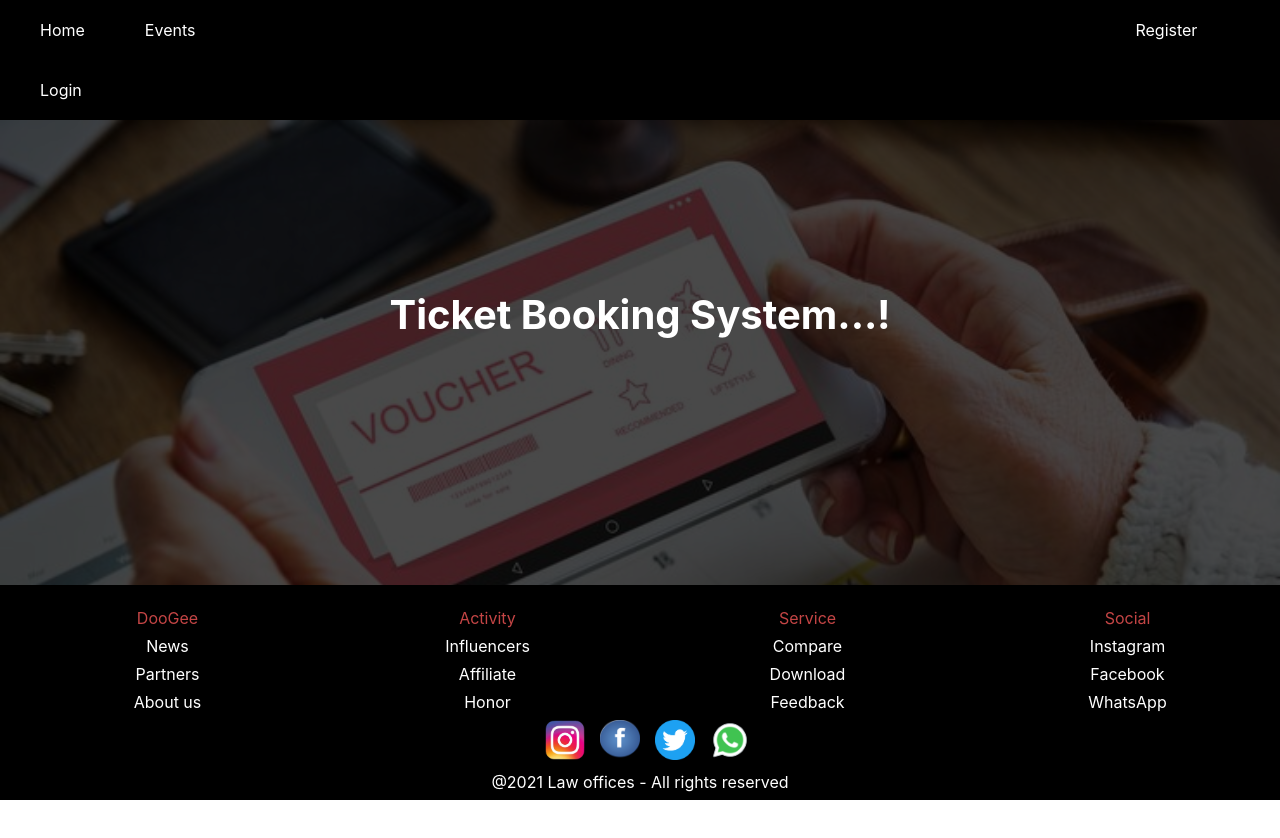
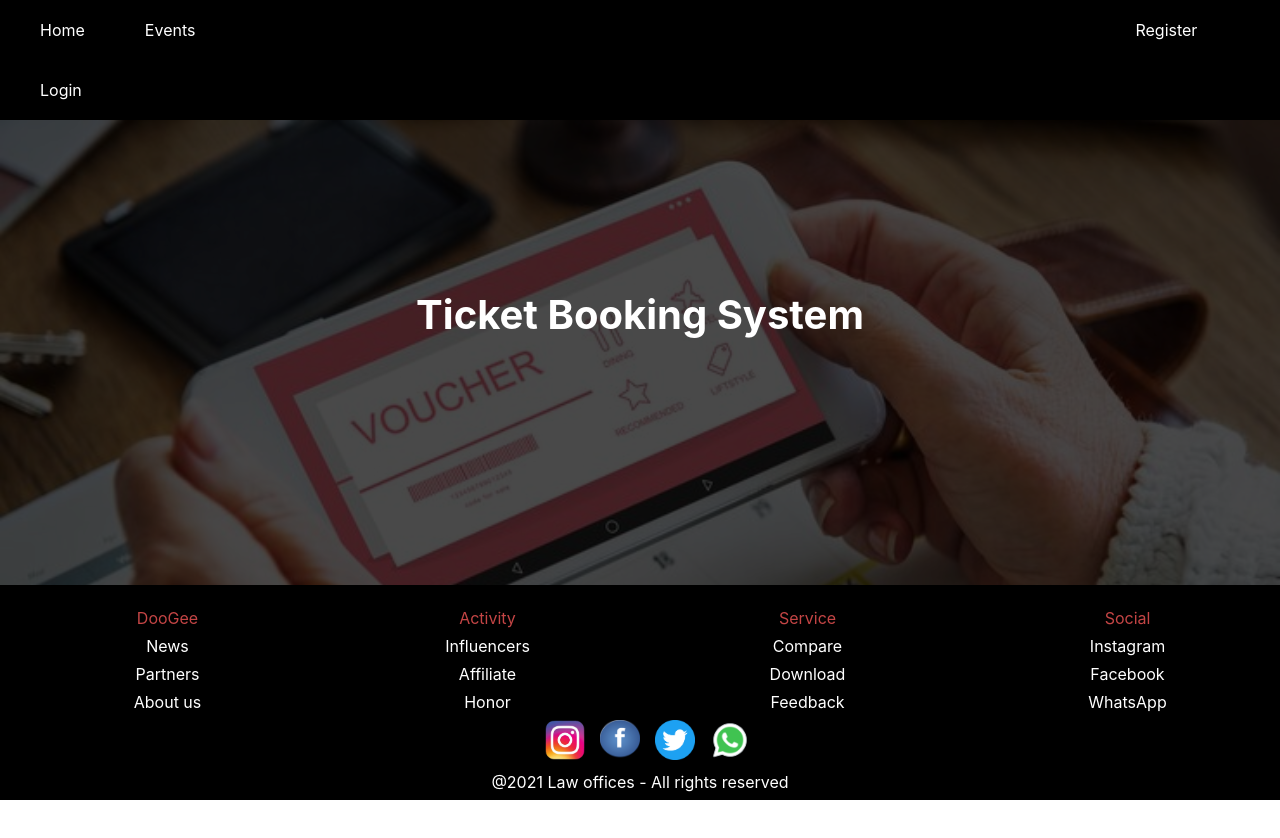
Before and after one commit to zainabasifali/Ticket-Booking, a React (Create React App) app: page / in a window 1280 px wide. Shown: the top 838 px of the page. Built offline with nearby package versions, Linux system fonts and the light colour scheme.

Commit message:
Update Home.jsx

```diff
--- a/src/Components/Home/Home.jsx
+++ b/src/Components/Home/Home.jsx
@@ -4,7 +4,7 @@ let Home = ()=>{
 return(
     <>
     <div className={styles.BackgroundImage}>
-        <h1>Ticket Booking System...!</h1>
+        <h1>Ticket Booking System</h1>
     </div>
     </>
 )
```
